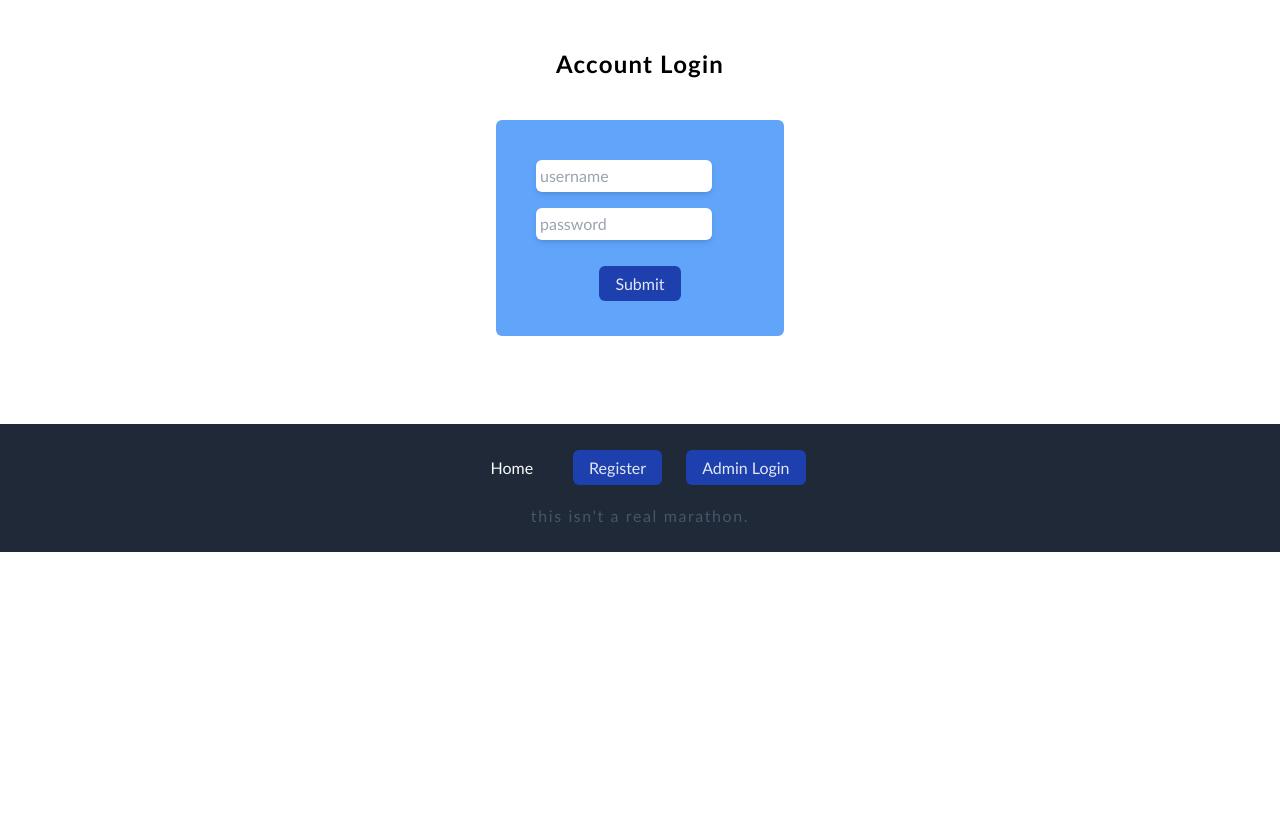
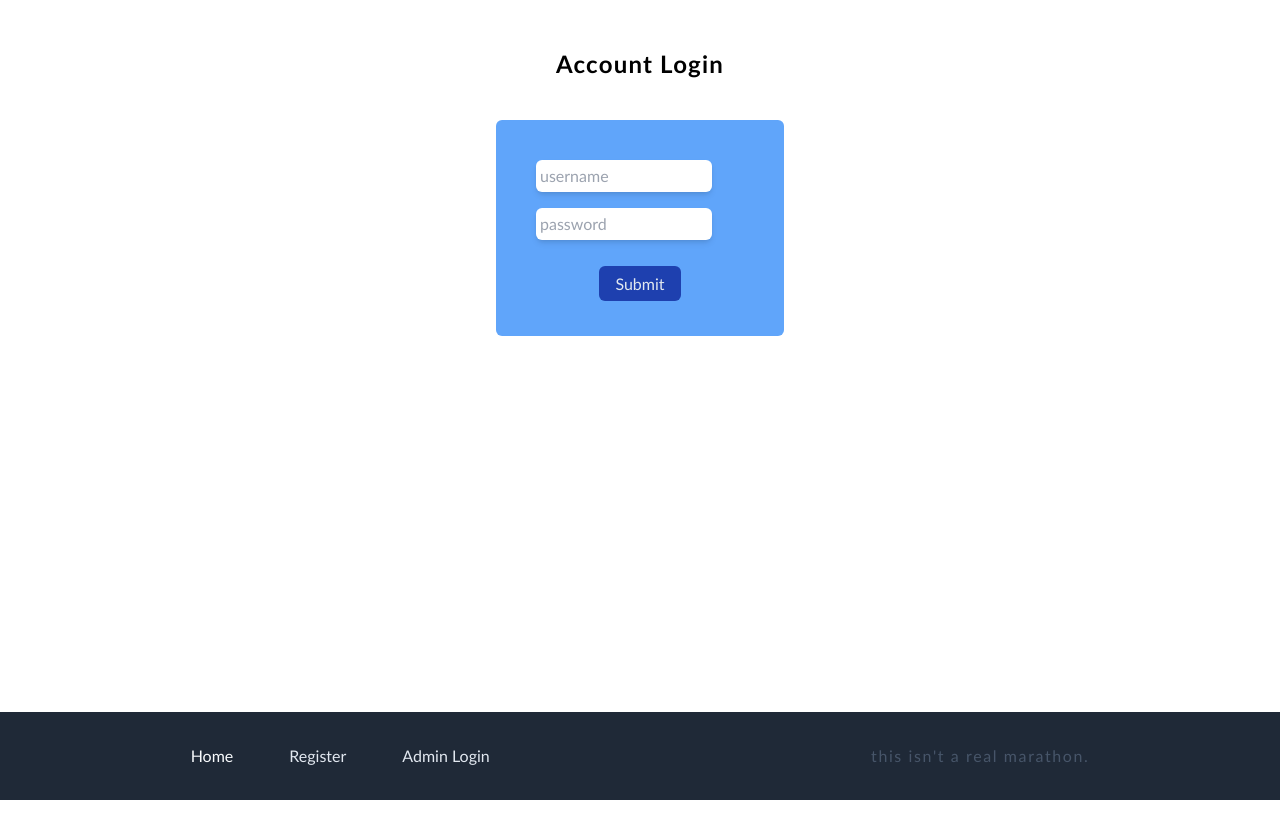
Before and after one commit to joelyles/race-registration-app, a React (Vite) app: page /login in a window 1280 px wide. Shown: the top 838 px of the page. Before the commit the page ends 800 px from the top, so only its background shows below. Built offline with nearby package versions, Linux system fonts and the light colour scheme.

Commit message:
footer redesign

```diff
--- a/src/components/Footer.jsx
+++ b/src/components/Footer.jsx
@@ -5,7 +5,7 @@ import HomeButton from "./HomeButton";
 const Footer = () => {
   return (
     <section className="bg-gray-800 ">
-      <div className="flex flex-col">
+      <div className="flex flex-col md:flex-row">
         <div className="mx-auto flex items-center justify-center h-20 max-w-6xl">
           <div className="flex gap-2 mt-2">
             <HomeButton />
@@ -13,7 +13,9 @@ const Footer = () => {
             <LoginButton />
           </div>
         </div>
-        <div className="text-slate-600 flex pb-6 justify-center tracking-widest">this isn't a real marathon.</div>
+        <div className="mx-auto flex items-center justify-center">
+        <div className="text-slate-600 flex justify-center tracking-widest mx-2 px-4 pb-4 md:py-8">this isn't a real marathon.</div>
+        </div>
       </div>
     </section>
   )
--- a/src/components/LoginButton.jsx
+++ b/src/components/LoginButton.jsx
@@ -3,7 +3,7 @@ import { Link } from "react-router-dom";
 const LoginButton = () => {
   return (
     <div>
-      <Link to="/login" className="mx-2 bg-blue-800 text-slate-200 px-4 py-2 rounded-md hover:bg-blue-900">Admin Login</Link>
+      <Link to="/login" className="mx-2 bg-transparent text-slate-200 px-4 py-2 rounded-md hover:bg-blue-900">Admin Login</Link>
     </div>
   )
 }
--- a/src/components/RegisterButton.jsx
+++ b/src/components/RegisterButton.jsx
@@ -3,7 +3,7 @@ import { Link } from "react-router-dom";
 const RegisterButton = () => {
   return (
     <div>
-      <Link to="/register" className="mx-2 bg-blue-800 text-slate-200 px-4 py-2 rounded-md hover:bg-blue-900">Register</Link>
+      <Link to="/register" className="mx-2 bg-transparent text-slate-200 px-4 py-2 rounded-md hover:bg-blue-900">Register</Link>
     </div>
   )
 }
--- a/src/components/Signin.jsx
+++ b/src/components/Signin.jsx
@@ -4,8 +4,8 @@ import SubmitButton from "./SubmitButton"
 const Signin = () => {
   return (
     <>
-     <div className="h-full flex px-4">
-        <div className="flex flex-col items-center mx-auto my-8 p-4 h-3/4 w-vw sm:w-3/4">
+     <div className="flex px-4">
+        <div className="flex flex-col items-center mx-auto my-8 p-4 h-dvh w-vw sm:w-3/4">
           <h4 className="flex font-semibold tracking-wider justify-center text-2xl">Account Login </h4>
             <div className="flex flex-col my-10 bg-blue-400 w-vw sm:w-72 p-8 rounded-md">
               <div className="flex flex-col justify-left gap-4 p-2">
```
